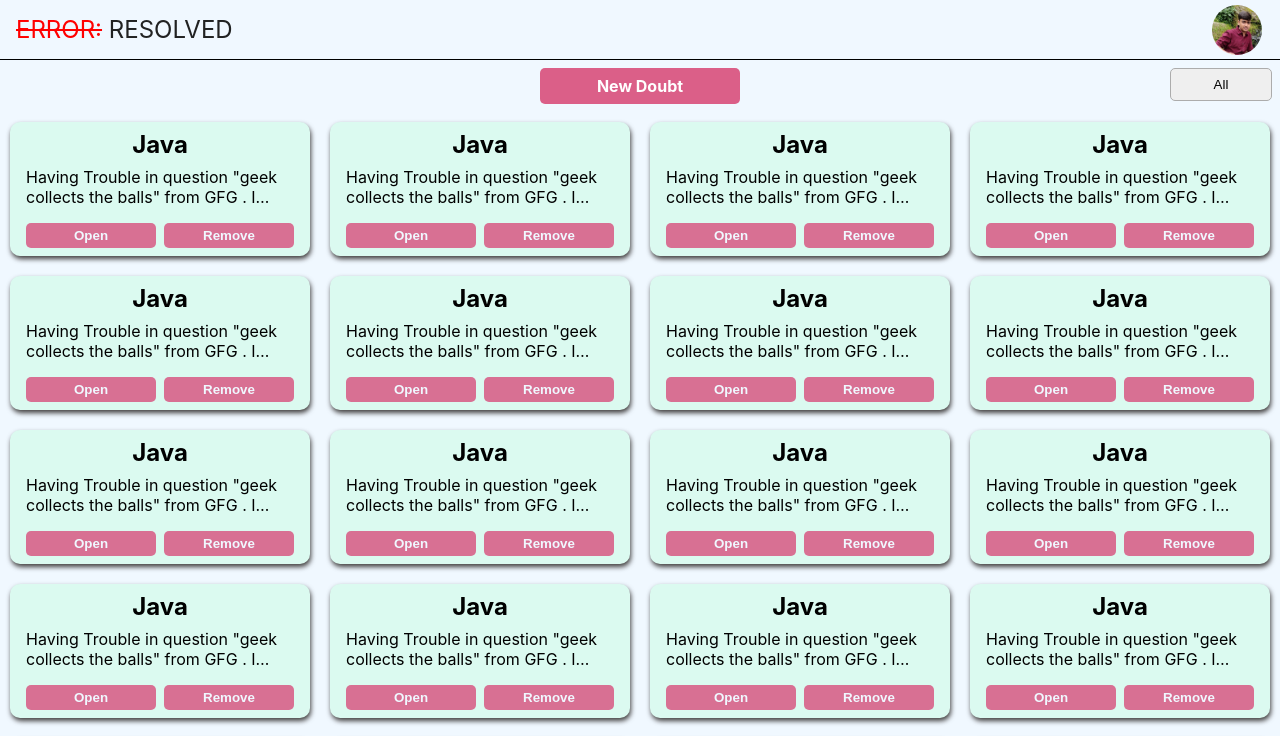
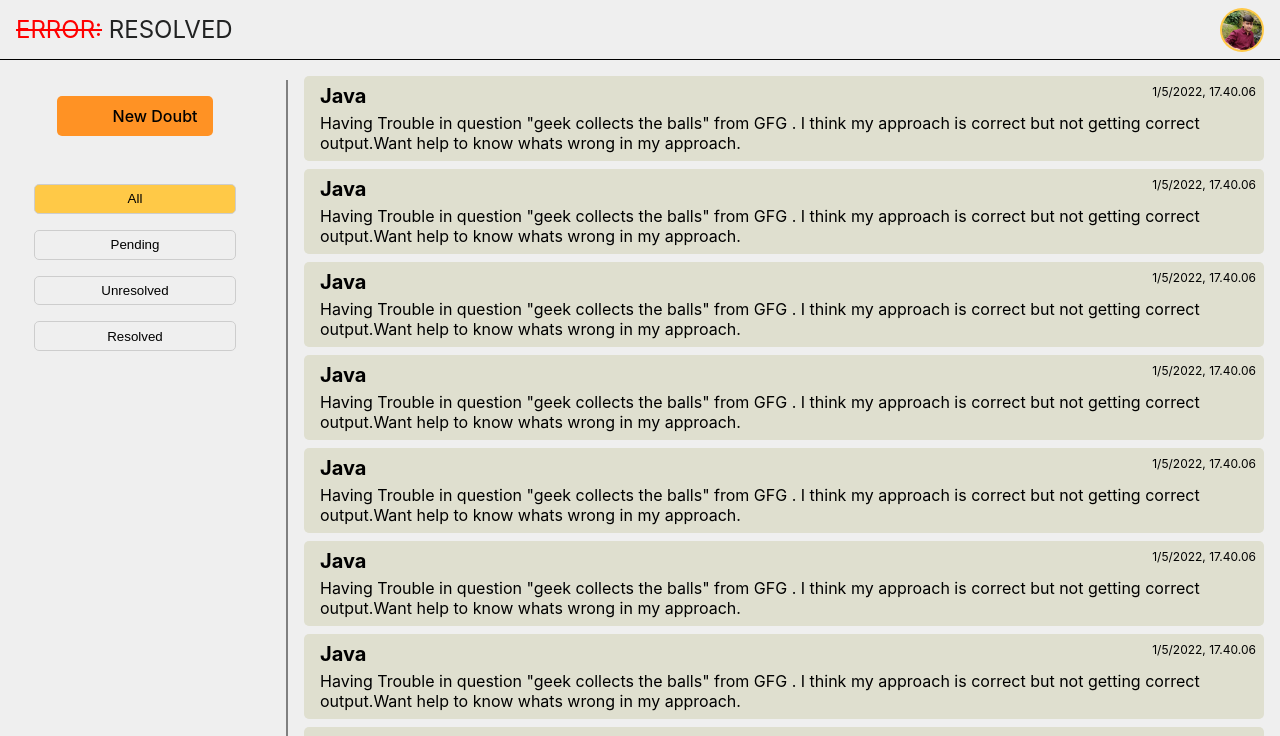
Before and after one commit to arpitgoyal442/Error-Resolved, a Next.js app: page /student in a window 1280 px wide. Shown: the top 736 px of the page. Built offline with nearby package versions, Linux system fonts and the light colour scheme; some icons are missing.

Commit message:
student homepage ui revamped

```diff
--- a/components/Navbar.js
+++ b/components/Navbar.js
@@ -1,73 +1,51 @@
-
 import React, { useState } from "react";
-import Modal from "react-modal";
-import { hide } from "react-modal/lib/helpers/ariaAppHider";
+import BellIcon from "@heroicons/react/solid/BellIcon";
 import DropdownContent from "./student/DropdownContent";
 
-
 function Navbar() {
-
-	const[showNotification,setNotification]=useState(false);
-
+	const [showNotification, setNotification] = useState(false);
 
 	return (
-		<>
 		<div className="navbar">
-
-
-
-
 			<h2>
-					{" "}
 				<span>
-						<del>ERROR:</del>{" "}
+					<del>ERROR:</del>&nbsp;
 				</span>
 				RESOLVED
 			</h2>
-
 			<div className="navbarIcons">
-
-
-<div onClick={()=>{ showNotification? setNotification(false):setNotification(true     )}} class="dropdown">
-
-  <span  class="iconify-inline" data-icon="clarity:notification-solid" style={{color: "gold"}} data-width="30" data-height="30"></span>
-  <div class="dropdown-content" style={ {display: showNotification?"block":"none" } }>
+				<div
+					onClick={() => {
+						showNotification ? setNotification(false) : setNotification(true);
+					}}
+					className="dropdown"
+				>
+					<BellIcon width={30} height={30} />
+					<div
+						className="dropdown-content"
+						style={{ display: showNotification ? "block" : "none" }}
+					>
 						<ul>
-	  <DropdownContent/>
-	  <DropdownContent/>
-	  <DropdownContent/>
-	  <DropdownContent/>
-	  <DropdownContent/>
-	  <DropdownContent/>
-	  <DropdownContent/>
-	  <DropdownContent/>
-	  <DropdownContent/>
-	  <DropdownContent/>
-	  <DropdownContent/>
-	  <DropdownContent/>
-
-
+							<DropdownContent />
+							<DropdownContent />
+							<DropdownContent />
+							<DropdownContent />
+							<DropdownContent />
+							<DropdownContent />
+							<DropdownContent />
+							<DropdownContent />
+							<DropdownContent />
+							<DropdownContent />
+							<DropdownContent />
+							<DropdownContent />
 						</ul>
 					</div>
 				</div>
-
-
-
-
-
-
-					<img src="/profile_img.jpeg" alt="njn" />
+				<div className="navbar_profile">
+					<img src="/profile_img.jpeg" alt="profile" />
 				</div>
-
-
-
-
 			</div>
-
-
-
-
-		</>
+		</div>
 	);
 }
 
--- a/components/student/DoubtCard.js
+++ b/components/student/DoubtCard.js
@@ -1,21 +1,12 @@
 function StudentDoubtCard() {
 	return (
-		<div className="doubtCard">
-			<div className="doubtCard_navbar">
-				<h2>Java</h2>
-			</div>
-
-			<div className="doubtCard_body">
-				<p className="doubtCard_text">
-					Having Trouble in question &quot;geek collects the balls&quot; from GFG . I think my
-					approach is correct but not getting correct output.Want help to know whats wrong in my
-					approach.
-				</p>
-			</div>
-			<div className="doubtCard_footer">
-				<button className="doubtCard_request">Open</button>
-				<button className="doubtCard_request">Remove</button>
-			</div>
+		<div className="studentDoubtCard">
+			<p className="studentDoubtCard_date">{new Date().toLocaleString("in")}</p>
+			<h4 className="studentDoubtCard_topic">Java</h4>
+			<p className="studentDoubtCard_text">
+				Having Trouble in question &quot;geek collects the balls&quot; from GFG . I think my approach
+				is correct but not getting correct output.Want help to know whats wrong in my approach.
+			</p>
 		</div>
 	);
 }
--- a/package.json
+++ b/package.json
@@ -9,7 +9,7 @@
     "lint": "next lint"
   },
   "dependencies": {
-    "bootstrap": "^5.1.3",
+    "@heroicons/react": "^1.0.6",
     "chart.js": "^3.7.1",
     "next": "12.1.0",
     "react": "17.0.2",
--- a/pages/_app.js
+++ b/pages/_app.js
@@ -11,15 +11,14 @@ import "../styles/debugger/Leftbar.css"
 import "../styles/debugger/DebuggerHome.css"
 import "../styles/debugger/DebuggerFilters.css"
 import "../styles/student/StudentHome.css"
-import "../styles/student/studentLeftbar.css"
+import "../styles/student/StudentLeftbar.css"
+import "../styles/student/StudentDoubtCard.css"
 import "../styles/student/Filters.css"
 import "../styles/student/NewDoubt.css"
 import "../styles/debugger/DebuggerProfile.css"
 import "../styles/UserChart.css"
 import "../styles/debugger/DoubtModal.css"
 import "../styles/student/NotificationHandle.css"
-
-// import 'bootstrap/dist/css/bootstrap.css'
 
 
 
--- a/pages/student/index.js
+++ b/pages/student/index.js
@@ -1,16 +1,100 @@
 import Link from "next/link";
 import { useState } from "react";
 import Navbar from "../../components/Navbar";
+import PlusIcon from "@heroicons/react/solid/PlusIcon";
 import DoubtCard from "../../components/student/DoubtCard";
 import Filters from "../../components/student/Filters";
 
 function StudentHome() {
 	const [status, setStatus] = useState(1);
+	// 1 -> all, 2 -> pending, 3 -> unresolved, 4 -> resolved
+	const [filter, setFilter] = useState(1);
 
 	return (
 		<>
 			<Navbar />
-			<div className="studentHome">
+			<main className="studentHome">
+				{/* mobile-view options panel */}
+				<div className="studentMobile">
+					<Link href="/student/new">
+						{/* "mb-2 font-medium flex sm:hidden items-center justify-center gap-x-2 bg-light rounded-md px-4 py-2 w-full cursor-pointer hover:shadow-md transition duration-150 */}
+						<div className="newDoubt">
+							<PlusIcon height={"1.5rem"} width={"1.5rem"} />
+							<p>New Doubt</p>
+						</div>
+					</Link>
+					<div className="filters">
+						<div onClick={() => setFilter(1)} className={`filter_btn ${filter===1 && "active"}`}>All</div>
+						<div onClick={() => setFilter(2)} className={`filter_btn ${filter===2 && "active"}`}>Pending</div>
+						<div onClick={() => setFilter(3)} className={`filter_btn ${filter===3 && "active"}`}>Unresolved</div>
+						<div onClick={() => setFilter(4)} className={`filter_btn ${filter===4 && "active"}`}>Resolved</div>
+					</div>
+				</div>
+				{/* left */}
+				<div className="studentLeft">
+					<Link href="/student/new">
+						<div className="newDoubt">
+							<PlusIcon height={"1.5rem"} width={"1.5rem"} />
+							<p>New Doubt</p>
+						</div>
+					</Link>
+					<div className="filters">
+						<button
+							onClick={() => setFilter(1)}
+							className={`filter_btn ${filter === 1 && "active"}`}
+						>
+							All
+						</button>
+						<button
+							onClick={() => setFilter(2)}
+							className={`filter_btn ${filter === 2 && "active"}`}
+						>
+							Pending
+						</button>
+						<button
+							onClick={() => setFilter(3)}
+							className={`filter_btn ${filter === 3 && "active"}`}
+						>
+							Unresolved
+						</button>
+						<button
+							onClick={() => setFilter(4)}
+							className={`filter_btn ${filter === 4 && "active"}`}
+						>
+							Resolved
+						</button>
+					</div>
+				</div>
+				{/* right */}
+				<div className="studentRight">
+					<div className="doubtCards">
+						<DoubtCard />
+						<DoubtCard />
+						<DoubtCard />
+						<DoubtCard />
+						<DoubtCard />
+						<DoubtCard />
+						<DoubtCard />
+						<DoubtCard />
+						<DoubtCard />
+						<DoubtCard />
+						<DoubtCard />
+						<DoubtCard />
+						<DoubtCard />
+						<DoubtCard />
+						<DoubtCard />
+						<DoubtCard />
+					</div>
+				</div>
+			</main>
+		</>
+	);
+}
+
+export default StudentHome;
+
+{
+	/* <div className="studentHome">
 				<>
 					<Filters status={status} setStatus={setStatus} />
 					<div className="student__newDoubt">
@@ -46,9 +130,5 @@ function StudentHome() {
 						<DoubtCard />
 					</div>
 				</>
-			</div>
-		</>
-	);
+			</div> */
 }
-
-export default StudentHome;
--- a/pages/student/new-doubt.js
+++ b/pages/student/new-doubt.js
@@ -26,7 +26,7 @@ const topics = [
 	"Node.js",
 ];
 
-function add() {
+function Add() {
 	const [language, setLanguage] = useState(topics[0]),
 		[difficulty, setDifficulty] = useState(1),
 		[screenshot, setScreenshot] = useState(null),
@@ -90,4 +90,4 @@ function add() {
 	);
 }
 
-export default add;
+export default Add;
--- a/pages/student/notification/[notificationid].js
+++ b/pages/student/notification/[notificationid].js
@@ -29,7 +29,7 @@ function notificationHandle(){
 
           <div className="notificationHandle_body">
               <h2>Doubt Description:</h2>
-              <p>"Lorem ipsum dolor sit amet, consectetur adipiscing elit, sed do eiusmod tempor incididunt ut labore et dolore magna aliqua. Ut enim ad minim veniam, quis nostrud exercitation ullamco laboris nisi ut aliquip ex ea commodo consequat. Duis aute irure dolor in reprehenderit in voluptate velit esse cillum dolore eu fugiat nulla pariatur. Excepteur sint occaecat cupidatat non proident, sunt in culpa qui officia deserunt mollit anim id est laborum."</p>
+              <p>Lorem ipsum dolor sit amet, consectetur adipiscing elit, sed do eiusmod tempor incididunt ut labore et dolore magna aliqua. Ut enim ad minim veniam, quis nostrud exercitation ullamco laboris nisi ut aliquip ex ea commodo consequat. Duis aute irure dolor in reprehenderit in voluptate velit esse cillum dolore eu fugiat nulla pariatur. Excepteur sint occaecat cupidatat non proident, sunt in culpa qui officia deserunt mollit anim id est laborum.</p>
           </div>
 
 
--- a/styles/Navbar.css
+++ b/styles/Navbar.css
@@ -9,24 +9,28 @@
 	min-height: 60px;
 	justify-content: space-between;
 	align-items: center;
-
 	flex-direction: row;
 	color: #212222;
 	border-bottom: 1px solid black;
 	background-color: var(--primary-background);
 }
+.navbar_profile {
+	margin-left: 0.5rem;
+	padding: 2px;
+	display: grid;
+	place-items: center;
+	border-radius: 50%;
+	background-color: var(--header-background);
+}
 .navbar img {
-	height: 50px;
-	width: 50px;
-	margin: 2px;
-	/* width: fit-content; */
-	border-radius: 100%;
+	width: 40px;
+	height: 40px;
+	border-radius: 50%;
 }
 .navbar h2 span {
 	color: red;
 }
 .navbar h2 {
-
 	font-weight: 400;
 }
 .navbarIcons {
@@ -39,62 +43,45 @@
 }
 @media screen and (max-width: 320px) {
 	.navbar h2 {
-
 	}
 }
-
-
-
-
-
 
 .dropdown {
 	position: relative;
 	display: inline-block;
-
 }
 
 .dropdown-content {
 	display: none;
 	position: absolute;
-	background-color:aliceblue;
+	background-color: aliceblue;
 	width: 20vw;
-	min-width:300px;
+	min-width: 300px;
 	overflow-y: auto;
 	height: 50vh;
 	min-height: 300px;
 
-
-
-	box-shadow: 0px 8px 16px 0px rgba(0,0,0,0.2);
+	box-shadow: 0px 8px 16px 0px rgba(0, 0, 0, 0.2);
 
 	z-index: 1;
 	right: 0;
-
-
-
 }
 
 .dropdown-content::-webkit-scrollbar {
 	display: none;
 }
 
-
-
-
 .dropdown:hover .dropdown-content {
 	display: block;
 }
 
-  .dropdown-content ul{
-
+.dropdown-content ul {
 	width: fit-content;
 	/* overflow-y: scroll; */
 
 	list-style-type: none;
 }
 
-  .dropdown-content ul li{
-
+.dropdown-content ul li {
 	width: fit-content;
 }
--- /dev/null
+++ b/styles/student/StudentDoubtCard.css
@@ -0,0 +1,29 @@
+.studentDoubtCard{
+  margin: 0.5rem auto;
+  padding: 0.5rem 1rem;
+  border-radius: 5px;
+  position: relative;
+  cursor: pointer;
+  background-color: var(--secondary-background);
+  transition: all 100ms ease-in-out;
+}
+.studentDoubtCard:hover{
+  box-shadow: 0 4px 6px #0000001a;
+}
+.studentDoubtCard_date{
+  font-size: 12px;
+  position: absolute;
+  top: 0.5rem;
+  right: 0.5rem;
+}
+.studentDoubtCard_topic{
+  font-size: 20px;
+  font-weight: 700;
+  margin-bottom: 5px;
+}
+.studentDoubtCard_text{
+  display: -webkit-box;
+  -webkit-line-clamp: 2;
+  -webkit-box-orient: vertical;
+  overflow: hidden;
+}
--- a/styles/student/StudentHome.css
+++ b/styles/student/StudentHome.css
@@ -1,4 +1,4 @@
-.studentHome {
+/* .studentHome {
 	position: relative;
 }
 .studentHome_doubtsContainer {
@@ -46,4 +46,122 @@
 	.studentHome_doubtsContainer {
 		grid-template-columns: repeat(1, 1fr);
 	}
+} */
+
+.studentHome{
+	margin-top: 0.5rem;
+	display: flex;
+	flex: 1;
 }
+.studentLeft{
+	width: 18rem;
+	height: 100vh;
+	margin-top: var(--navbar-height);
+	padding-right: 1rem;
+	border-right: 2px solid gray;
+	position: fixed;
+	top: 0;
+	left: 0;
+}
+.studentLeft .newDoubt{
+	display: flex;
+	align-items: center;
+	justify-content: center;
+	column-gap: 1rem;
+	width: fit-content;
+	margin: 1rem auto;
+	font-weight: 500;
+	background-color: var(--button);
+	border-radius: 5px;
+	padding: 0.5rem 1rem;
+	cursor: pointer;
+	transition: all 150ms ease-in-out;
+}
+.studentLeft .newDoubt:hover{
+  box-shadow: 0 4px 6px #0000001a;
+}
+.studentLeft .filters{
+	width: 75%;
+	margin: auto;
+	display: flex;
+	flex-direction: column;
+	align-items: center;
+	row-gap: 1rem;
+	margin-top: 3rem;
+}
+/* w-full mx-auto py-1 px-4 rounded-md border border-gray-5 */
+.studentLeft .filter_btn{
+	width: 100%;
+	padding: 0.4rem 1rem;
+	border-radius: 5px;
+	border: 1px solid rgb(205, 205, 205);
+	cursor: pointer;
+}
+.studentLeft .filter_btn.active{
+	background-color: var(--header-background);
+}
+.studentRight{
+	flex: 1;
+	overflow-y: scroll;
+}
+.studentMobile .newDoubt{
+	display: flex;
+	align-items: center;
+	justify-content: center;
+	column-gap: 0.5rem;
+	width: 100%;
+	margin-bottom: 0.5rem;
+	padding: 0.5rem 1rem;
+	font-weight: 500;
+	border-radius: 5px;
+	cursor: pointer;
+	background-color: var(--button);
+	transition: all 150ms ease-in-out;
+}
+.studentMobile .newDoubt:hover{
+	box-shadow: 0 4px 6px #0000001a;
+}
+.studentMobile .filters{
+	width: 100%;
+	padding: 0.5rem;
+	display: flex;
+	justify-content: space-evenly;
+	border-radius: 5px;
+	background-color: #fff;
+}
+.studentMobile .filter_btn{
+	padding: 0 0.5rem;
+	cursor: pointer;
+	border: 0 solid var(--header-background);
+}
+.studentMobile .filter_btn.active{
+	/* border-bottom-style: solid; */
+	border-bottom-width: 2px;
+}
+@media only screen and (max-width: 640px){
+	.studentHome{
+		padding: 0 0.5rem;
+		flex-direction: column;
+	}
+	.studentMobile{
+		display: block;
+	}
+	.studentLeft{
+		display: none;
+	}
+}
+@media only screen and (min-width: 640px){
+	.studentHome{
+		padding: 0 1rem;
+		flex-direction: row;
+	}
+	.studentMobile{
+		display: none;
+	}
+	.studentLeft{
+		display: block;
+	}
+	.studentRight{
+		margin-left: 18rem;
+	}
+}
--- a/styles/variables.css
+++ b/styles/variables.css
@@ -1,8 +1,13 @@
 html{
-  --primary-background: #f0f8ff;
-  --secondary-background: #dbfaf0;
-  --header-background: #a9a9a9;
+  /* --primary-background: #ffff;
+  --secondary-background: #D2F6FC;
+  --header-background: #280B6F;
+  --active-background: #7984EE; */
+  --primary-background: #EFEFEF;
+  --secondary-background: #DFDFCF;
+  --header-background: #FFC947;
   --active-background: #ea4335;
-  --button: #d87093;
+
+  --button: #ff9224;
   --navbar-height: 10vh;
 }
```
Also changed, not shown: components/debugger/DoubtModal.js (+6 -6 lines), 1 other file (tests, documents, lock files or other folders). Lines whose indentation alone changed are shown as unchanged.
